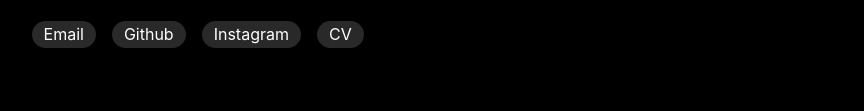
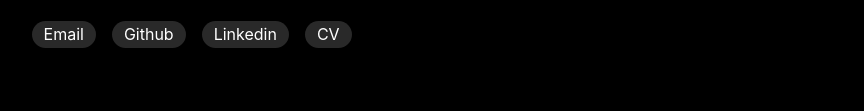
Before and after one commit to adkasyv/adkasyv_link, a plain HTML site: page index.html in a window 1280 px wide. Shown: the part 283-394 px from the top of the page, without its empty margins (204-1068 px from the left). Drawn offline with Linux system fonts and the light colour scheme.

Commit message:
Initial commit

```diff
--- a/index.html
+++ b/index.html
@@ -28,8 +28,8 @@
         <a
           target="_blank"
           class="link__item"
-          href="https://www.instagram.com/adkasyv/"
-          >Instagram</a
+          href="https://www.linkedin.com/in/adkasyv/"
+          >Linkedin</a
         >
         <a target="_blank" class="link__item" href="https://gzmland.ru/">CV</a>
       </div>
```
